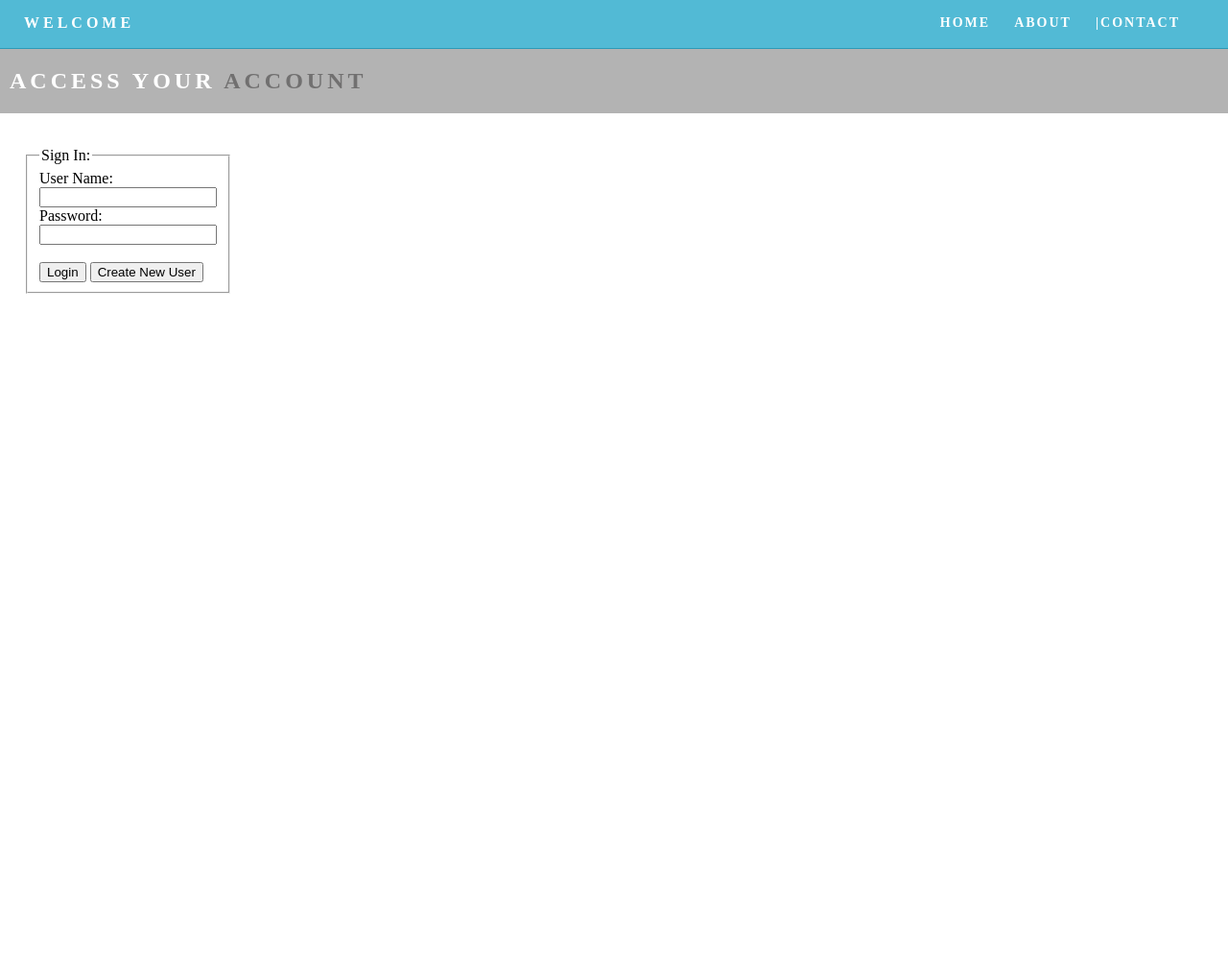
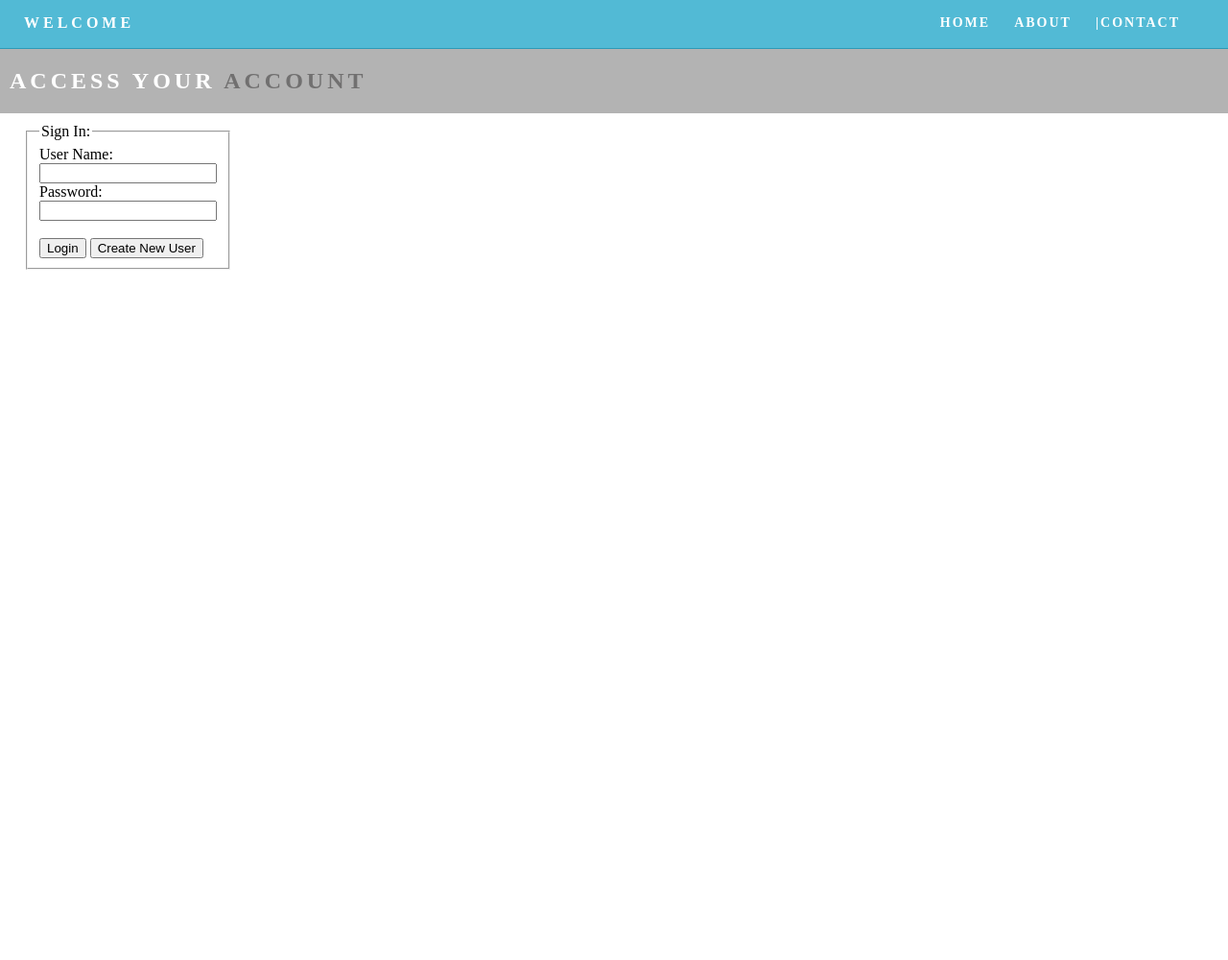
Before and after one commit to htazi/cs492-finalProject, a PHP site: page /home.html in a window 1280 px wide. Shown: the whole page at 96% size. Run offline with PHP 8.4, Linux system fonts and the light colour scheme.

Commit message:
Add files via upload

```diff
--- a/cs492 FinalProject/singlePageTemplate.css
+++ b/cs492 FinalProject/singlePageTemplate.css
@@ -104,7 +104,7 @@ ul li:hover a {
 .about {
 	padding-left: 25px;
 	padding-right: 25px;
-	padding-top: 35px;
+	padding-top: 10px;
 	display: inline-block;
 	background-color: #FFFFFF;
 	margin-top: 0px;
```
